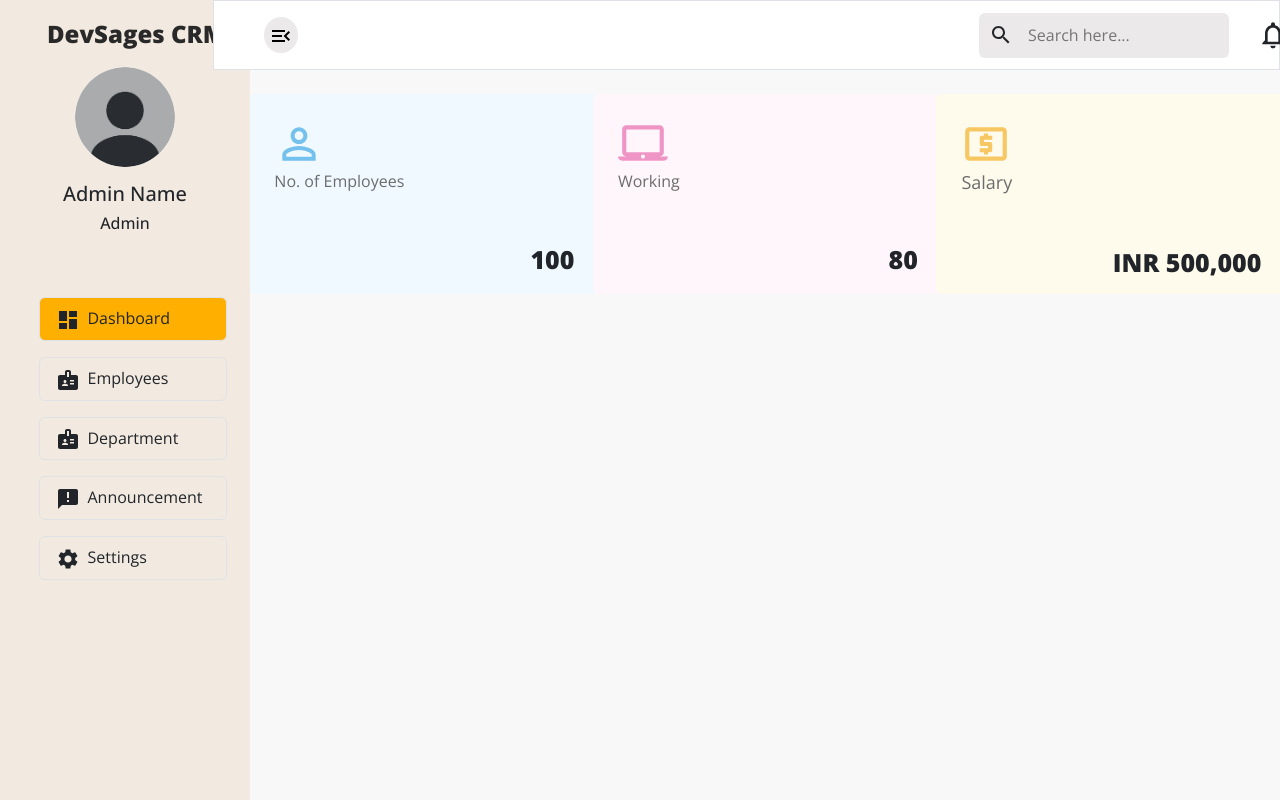
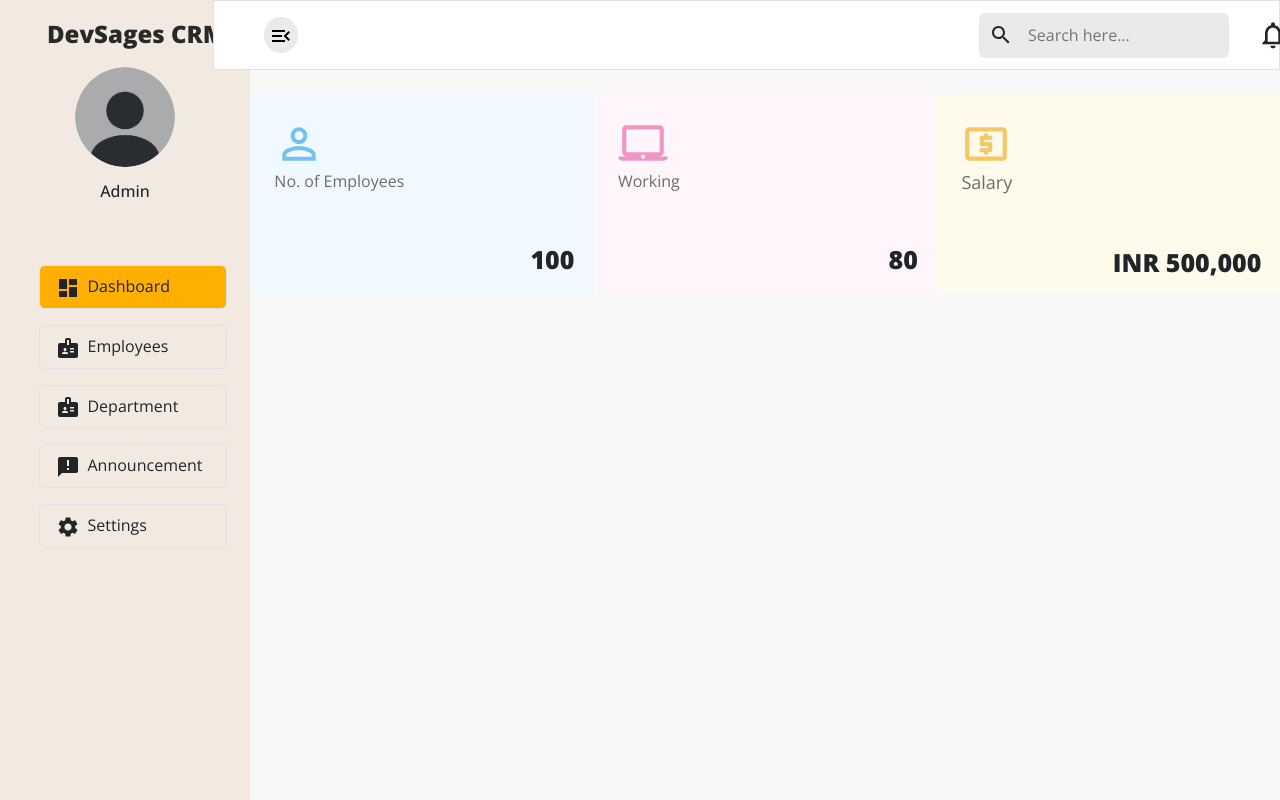
Before and after one commit to Mansibansal9648/Emp_mgmt_system_frontend, a React (Create React App) app: page /admin-dashboard in a window 1280 px wide. Built offline with nearby package versions, Linux system fonts and the light colour scheme.

Commit message:
admin name showed instead of static string admin

```diff
--- a/src/components/common/layout/layout.jsx
+++ b/src/components/common/layout/layout.jsx
@@ -9,8 +9,10 @@ import NotificationsNoneIcon from '@mui/icons-material/NotificationsNone'
 import MenuOpenIcon from '@mui/icons-material/MenuOpen'
 import '../common.css'
 import profile_pic from '../../../assets/images/profile.png'
+import { useSelector } from 'react-redux'
 
 function Layout(props) {
+    const user = useSelector((state)=>state.user)
     const [activeMenuItem, setActiveMenuItem] = useState('dashboard')
 
     const handleMenuItemClick = (menuItem) => {
@@ -37,7 +39,7 @@ function Layout(props) {
                                         className="img-fluid"
                                     />
                                 </div>
-                                <h5 className="mt-2 mb-1">Admin Name</h5>
+                                <h5 className="mt-2 mb-1">{user.name}</h5>
                                 <h6 className="mx-2 mt-2">Admin</h6>
                             </div>
                             <div className="container d-flex justify-content-center align-items-center mt-5">
--- a/src/components/dashboard/admin/adminDashboard.jsx
+++ b/src/components/dashboard/admin/adminDashboard.jsx
@@ -3,7 +3,9 @@ import PermIdentityIcon from '@mui/icons-material/PermIdentity'
 import LocalAtmIcon from '@mui/icons-material/LocalAtm'
 import LaptopMacIcon from '@mui/icons-material/LaptopMac'
 
+
 function AdminDashboard() {
+
     return (
         <>
             <div className="container ps-5 pt-4">
```
